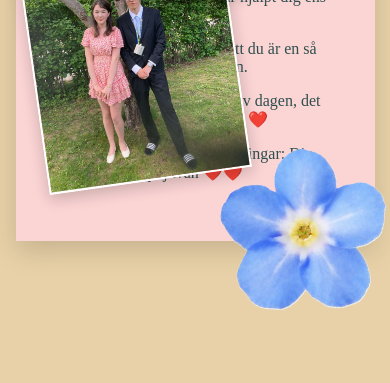
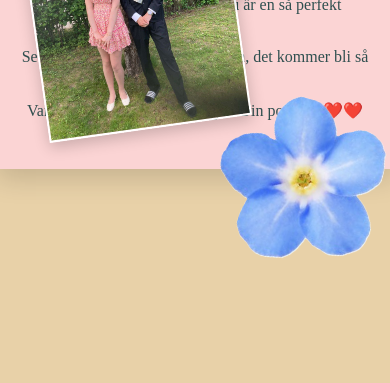
Before and after one commit to Ja-Jau/grattis-Ellen, a plain HTML site: page index.html in a window 390 px wide. Shown: the part 699-1082 px from the top of the page. After the commit the page ends 1030 px from the top, so only its background shows below. Drawn offline with nearby package versions, Linux system fonts and the light colour scheme.

Commit message:
Mobile index update

```diff
--- a/index.html
+++ b/index.html
@@ -2,6 +2,7 @@
 <html lang="sv">
 <head>
     <meta charset="UTF-8">
+    <meta name="viewport" content="width=device-width, initial-scale=1.0">
     <title>Grattis Ellen!</title>
     <style>
         body {
@@ -21,7 +22,8 @@
 
         .content {
             display: flex;
-            flex-direction: row;
+            flex-direction: column; /* Stack items vertically */
+            padding: 20px;
             justify-content: center;
             align-items: center;
             flex-wrap: wrap;
@@ -30,11 +32,11 @@
         }
 
         .message {
-            width: 70vw;
+            width: 90vw;
             max-width: 500px;
+            padding: 30px 20px;
             min-height: 300px;
             background: #fbd4d4;
-            padding: 40px;
             border-radius: 0px;
             box-shadow: 0 10px 25px rgba(0, 0, 0, 0.15);
             border: 3px solid #fbd4d4;
```
